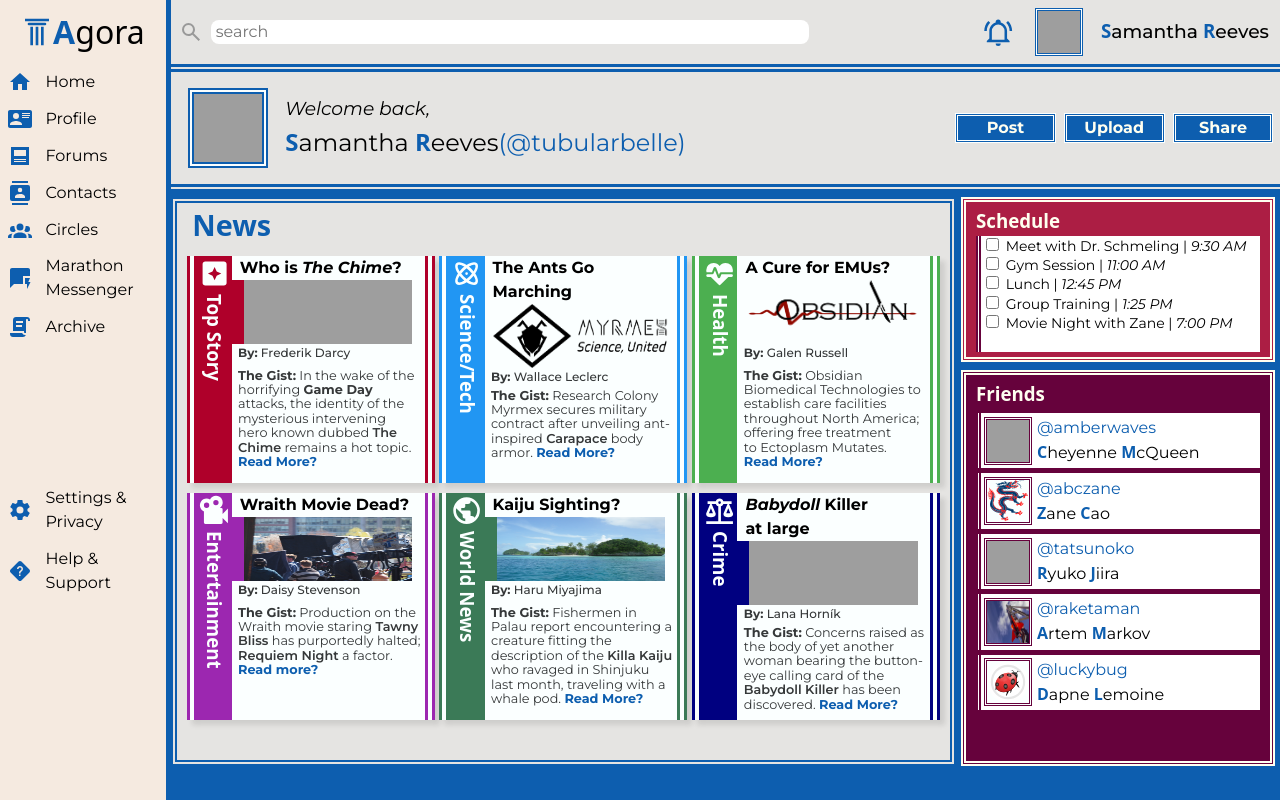
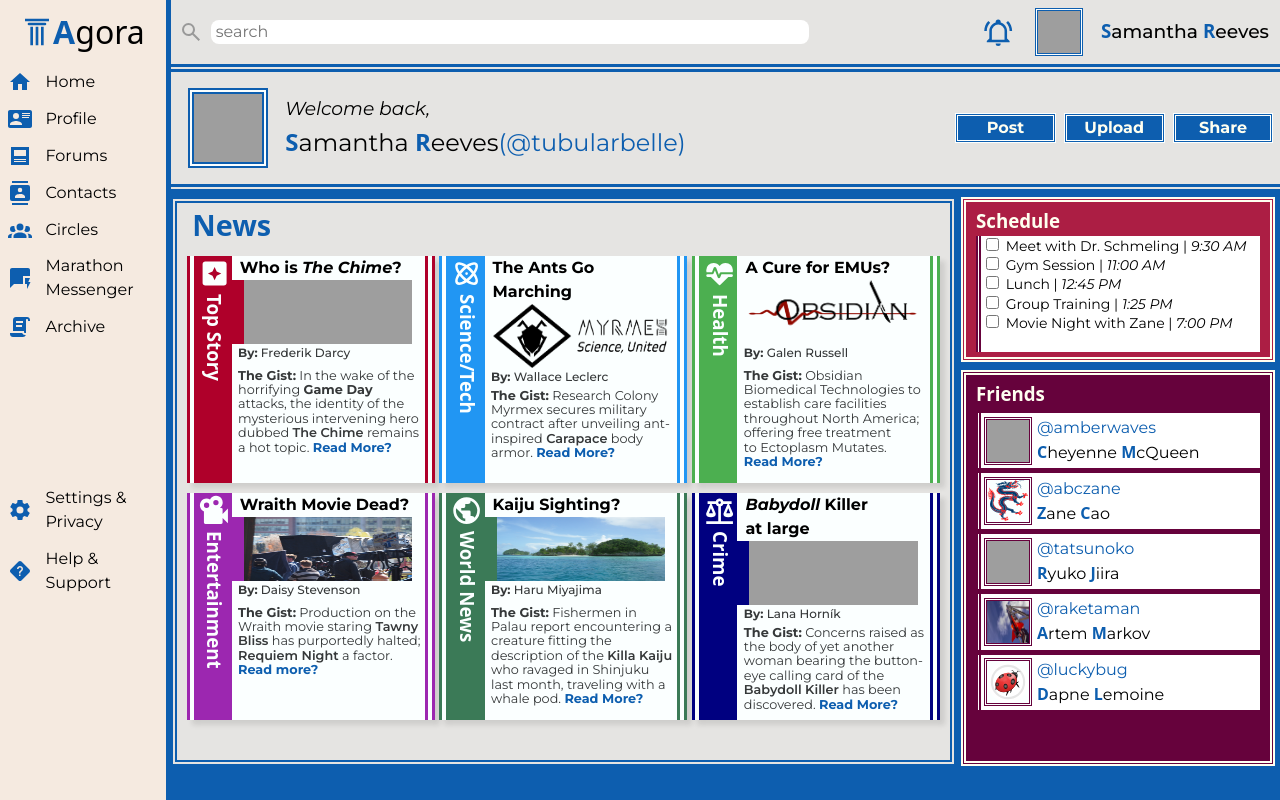
Before and after one commit to CMBCoding/TOP-Dashboard, a plain HTML site: page index.html in a window 1280 px wide. Drawn offline with nearby package versions, Linux system fonts and the light colour scheme; grey boxes are pictures that could not be loaded; a web font is replaced by a local one.

```diff
--- a/index.html
+++ b/index.html
@@ -93,7 +93,7 @@
                     <div class="news-article">
                         <p><strong>By:</strong> Frederik Darcy</p>
                     </div>
-                    <p class="news-summary"><strong>The Gist:</strong> In the wake of the horrifying <strong>Game Day</strong> attacks, the identity of the mysterious intervening hero known dubbed <span class="bold">The Chime</span> remains a hot topic.
+                    <p class="news-summary"><strong>The Gist:</strong> In the wake of the horrifying <strong>Game Day</strong> attacks, the identity of the mysterious intervening hero dubbed <span class="bold">The Chime</span> remains a hot topic.
                     <strong class="read-more">Read More?</strong></p>
                 </div>
                 <div class="card" id="card2">
```
